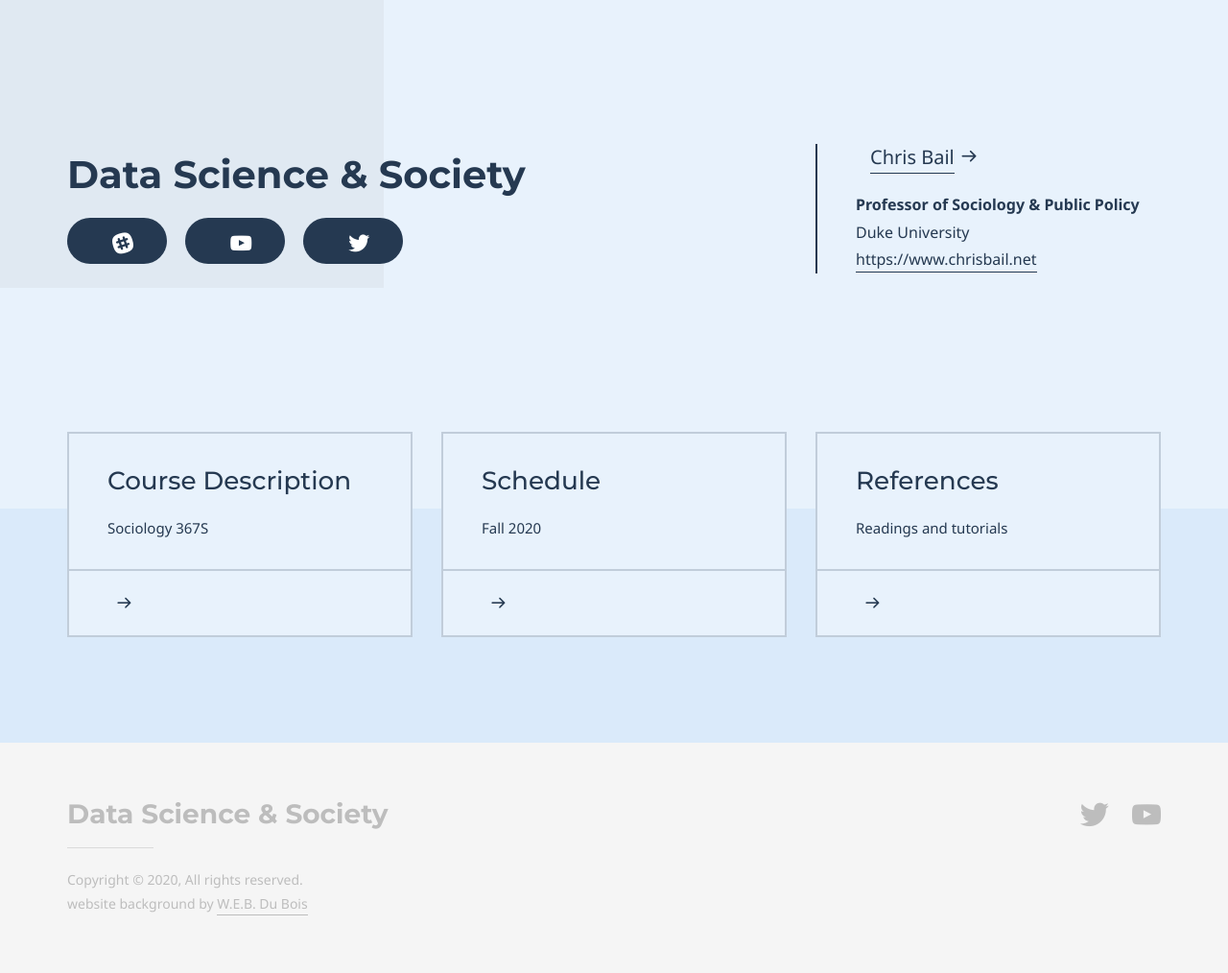
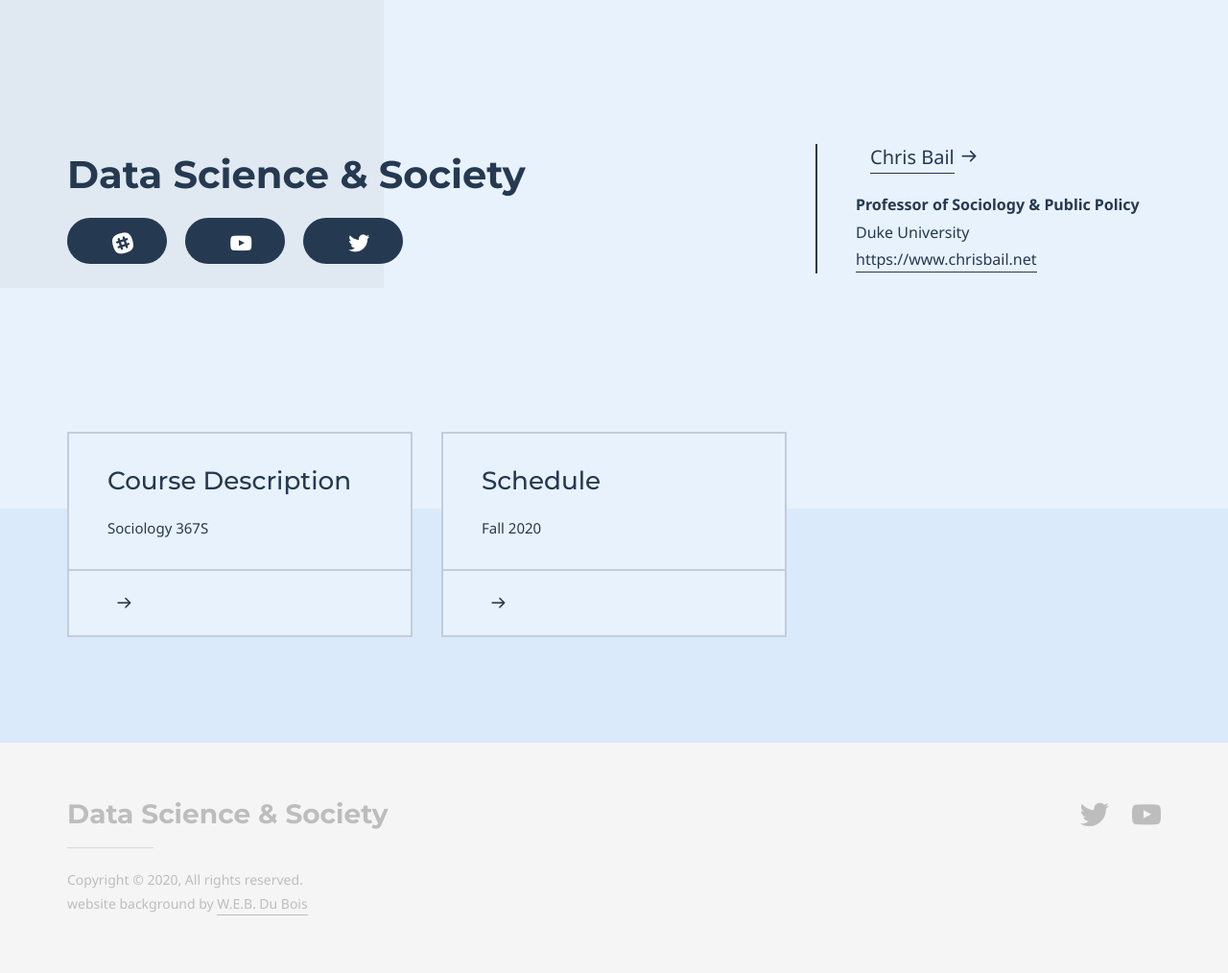
Before and after one commit to dssoc/dssoc.github.io, a Jekyll site: the page built from index.md, in a window 1280 px wide. Shown: the whole page at 96% size. Built offline with Jekyll 4.4.1, drawn with Linux system fonts in a browser that asks for light colours; some web fonts are replaced.

Commit message:
trying out removing homepage box to references page

```diff
--- a/index.md
+++ b/index.md
@@ -43,9 +43,4 @@ grid_navigation:
       excerpt: Fall 2020
       cta:
       url: '/schedule'
-
-    - title: References
-      excerpt: Readings and tutorials
-      cta:
-      url: '/references'
 ---
```
